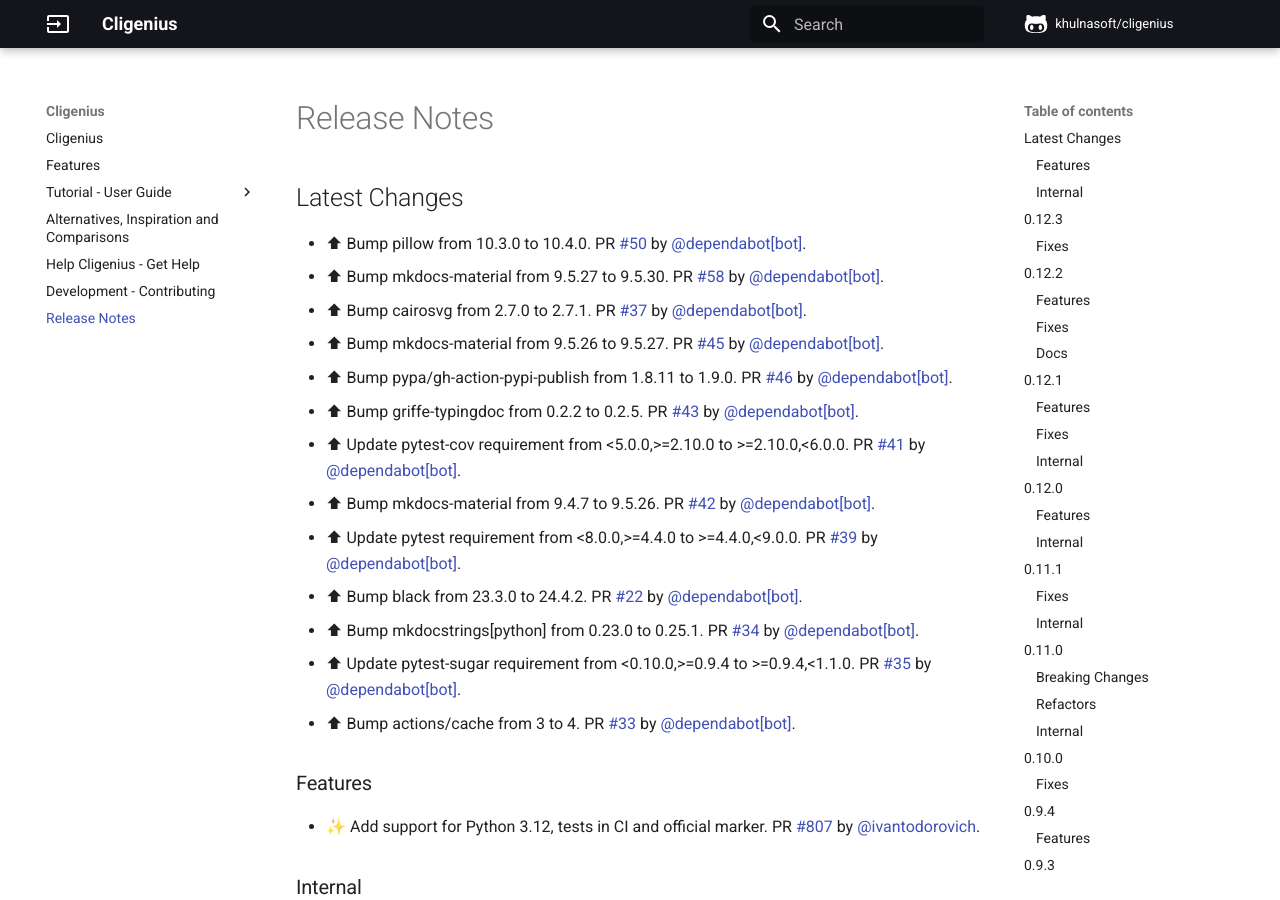
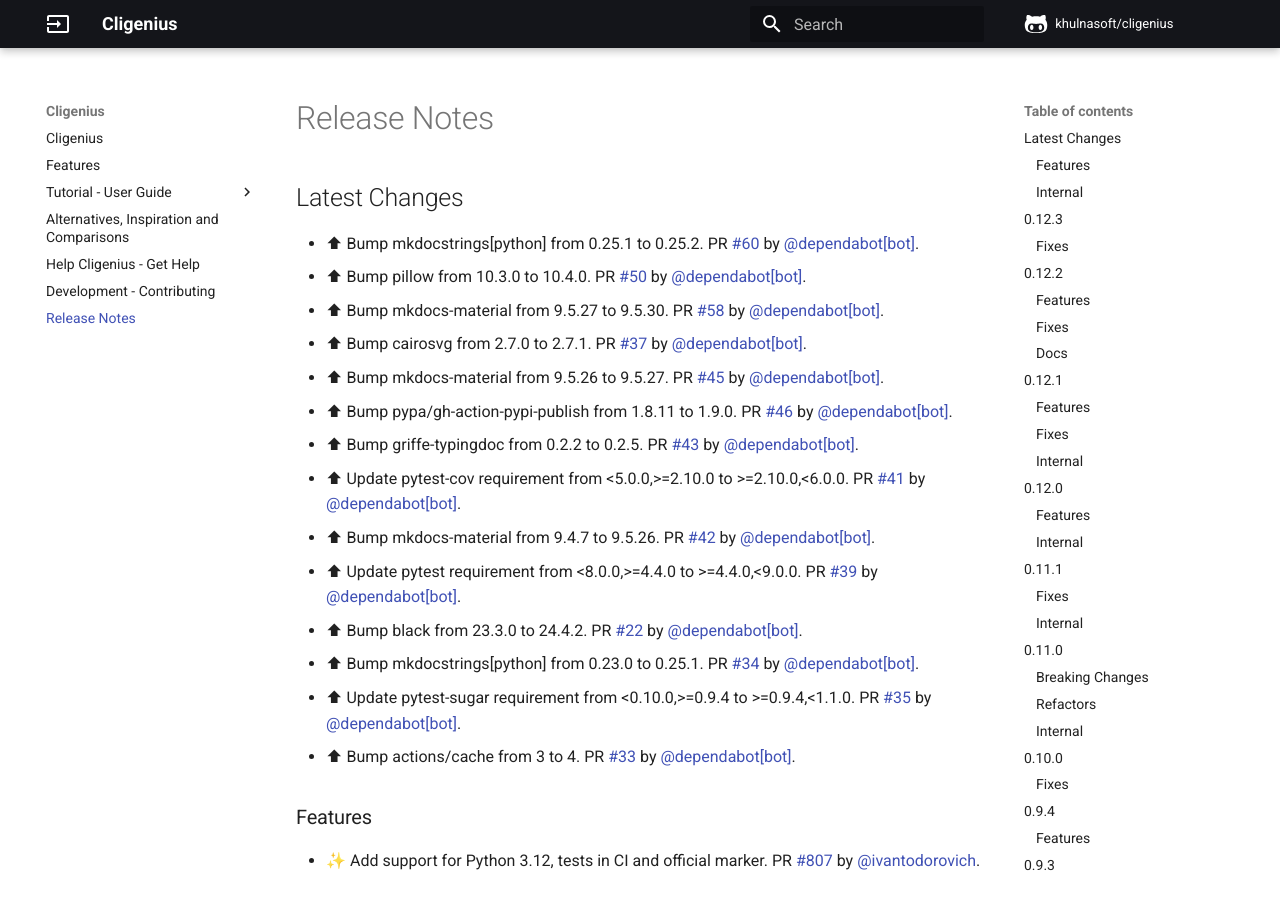
Before and after one commit to readyapi/cligenius, an MkDocs documentation site: the page built from docs/release-notes.md, in a window 1280 px wide and 900 px high. Built offline with MkDocs 1.6.1 and Material for MkDocs 9.7.7, drawn with Linux system fonts in a browser that asks for light colours; comment, search, counter and statistics services are not loaded.

Commit message:
📝 Update release notes

```diff
--- a/docs/release-notes.md
+++ b/docs/release-notes.md
@@ -1,5 +1,6 @@
 ## Latest Changes
 
+* ⬆ Bump mkdocstrings[python] from 0.25.1 to 0.25.2. PR [#60](https://github.com/khulnasoft/cligenius/pull/60) by [@dependabot[bot]](https://github.com/apps/dependabot).
 * ⬆ Bump pillow from 10.3.0 to 10.4.0. PR [#50](https://github.com/khulnasoft/cligenius/pull/50) by [@dependabot[bot]](https://github.com/apps/dependabot).
 * ⬆ Bump mkdocs-material from 9.5.27 to 9.5.30. PR [#58](https://github.com/khulnasoft/cligenius/pull/58) by [@dependabot[bot]](https://github.com/apps/dependabot).
 * ⬆ Bump cairosvg from 2.7.0 to 2.7.1. PR [#37](https://github.com/khulnasoft/cligenius/pull/37) by [@dependabot[bot]](https://github.com/apps/dependabot).
```
